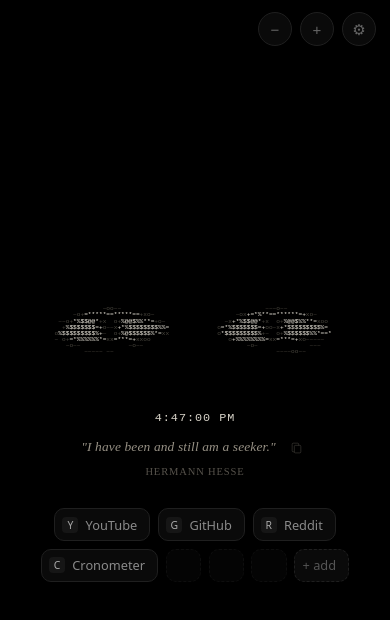
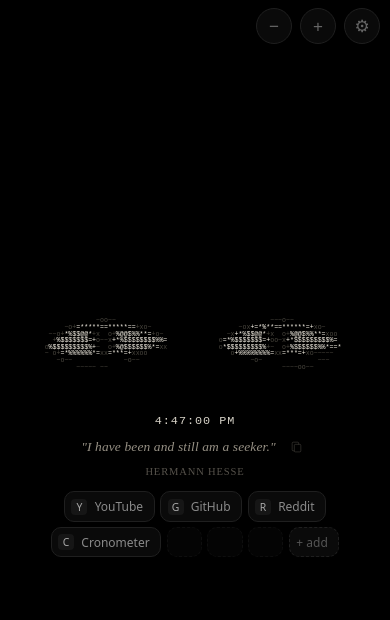
Before and after one commit to 59n/amoled-newtab, a website with bundled scripts: page newtab.html in a window 390 px wide. Built offline with nearby package versions, Linux system fonts and the light colour scheme; some packages are replaced by stand-ins of ours; no server answers.

Commit message:
Fix mobile fullscreen: disable font boosting, lock viewport, prevent horizontal overflow, and keep settings cog fixed in view

```diff
--- a/newtab.css
+++ b/newtab.css
@@ -107,6 +107,16 @@ body[data-accent="rose"] {
   --accent-aura: rgba(251, 113, 133, 0.085);
 }
 
+html {
+  width: 100%;
+  max-width: 100vw;
+  overflow-x: hidden;
+  -webkit-text-size-adjust: 100%;
+  -moz-text-size-adjust: 100%;
+  text-size-adjust: 100%;
+  --page-scale: 1;
+}
+
 html, body {
   min-height: 100vh;
   min-height: 100dvh;
@@ -118,17 +128,20 @@ html, body {
   transition: background-color 200ms ease;
 }
 
-html {
-  --page-scale: 1;
-}
-
 body {
+  width: 100%;
+  max-width: 100vw;
+  margin: 0;
+  padding: 0;
   display: flex;
+  flex-direction: column;
   align-items: center;
   justify-content: center;
   overflow-x: hidden;
   overflow-y: auto;
   -webkit-overflow-scrolling: touch;
+  -webkit-text-size-adjust: 100%;
+  text-size-adjust: 100%;
 }
 
 main {
@@ -143,9 +156,10 @@ main {
   width: 100%;
   max-width: 920px;
   margin: auto;
-  padding: max(1.5rem, env(safe-area-inset-top) + 0.8rem) max(1rem, env(safe-area-inset-right)) max(1.5rem, env(safe-area-inset-bottom)) max(1rem, env(safe-area-inset-left));
+  padding: max(1.2rem, env(safe-area-inset-top) + 0.6rem) max(0.8rem, env(safe-area-inset-right)) max(1.2rem, env(safe-area-inset-bottom)) max(0.8rem, env(safe-area-inset-left));
   position: relative;
   z-index: 2;
+  box-sizing: border-box;
 }
 
 /* Prevent flashing of zoom buttons when hidden in settings */
@@ -217,11 +231,13 @@ body.has-cursor-aura .cursor-aura.active {
 /* ASCII Eyes - Fully Responsive across mobile and desktop */
 .eyes {
   position: relative;
-  box-sizing: content-box;
-  width: 88ch;
+  box-sizing: border-box;
+  display: flex;
+  justify-content: center;
+  align-items: center;
+  width: 100%;
+  max-width: 100%;
   height: 22em;
-  min-width: 0;
-  max-width: 100%;
   min-height: 0;
   max-height: 22em;
   margin: 0 auto;
@@ -230,7 +246,8 @@ body.has-cursor-aura .cursor-aura.active {
   background: transparent;
   color: var(--accent-bright);
   font-family: "IBM Plex Mono", "Cascadia Code", "Courier New", ui-monospace, monospace;
-  font-size: clamp(4px, min(calc((100vw - 32px) / 58), calc((100dvh - 170px) / 26)), 8px);
+  font-size: 8px;
+  font-size: min(8px, calc((100vw - 28px) / 56), calc((100dvh - 160px) / 24));
   line-height: 1;
   letter-spacing: 0;
   font-variant-ligatures: none;
@@ -241,10 +258,12 @@ body.has-cursor-aura .cursor-aura.active {
 }
 
 .eyes__bg,
-.eyes__layer,
-.eyes__tone {
+.eyes__layer {
   position: absolute;
   inset: 0;
+  display: flex;
+  justify-content: center;
+  align-items: center;
 }
 
 .eyes__bg {
@@ -259,6 +278,7 @@ body.has-cursor-aura .cursor-aura.active {
 .eyes__layer--active { opacity: 1; }
 
 .eyes__tone {
+  position: absolute;
   margin: 0;
   padding: 0;
   pointer-events: none;
@@ -270,6 +290,7 @@ body.has-cursor-aura .cursor-aura.active {
   letter-spacing: 0;
   font-variant-ligatures: none;
   font-kerning: none;
+  text-align: center;
 }
 
 .eyes__tone--dim { color: var(--text-dim); }
@@ -1176,6 +1197,50 @@ input:checked + .slider:before {
 
 /* Mobile & Small Screen Responsiveness */
 @media (max-width: 640px) {
+  main {
+    zoom: 1 !important; /* Mobile phones stay at native 100% full-screen scale */
+    width: 100%;
+    max-width: 100vw;
+    padding: max(0.9rem, env(safe-area-inset-top) + 0.4rem) max(10px, env(safe-area-inset-right)) max(1rem, env(safe-area-inset-bottom)) max(10px, env(safe-area-inset-left));
+    gap: 0.35rem;
+  }
+
+  .eyes {
+    height: 18em;
+    max-height: 20em;
+    font-size: min(7.2px, calc((100vw - 20px) / 56), calc((100dvh - 140px) / 22));
+  }
+
+  #top-controls,
+  #zoom-controls {
+    top: max(8px, env(safe-area-inset-top));
+    right: max(10px, env(safe-area-inset-right));
+    z-index: 50;
+  }
+
+  #top-controls button,
+  #zoom-controls button {
+    width: 36px;
+    height: 36px;
+    min-width: 36px;
+    min-height: 36px;
+    font-size: 17px;
+  }
+
+  .quote {
+    width: min(28rem, 92vw);
+    min-height: 3rem;
+  }
+
+  #chips {
+    gap: 0.35rem;
+  }
+
+  .chip {
+    padding: 0.35rem 0.65rem 0.35rem 0.4rem;
+    font-size: 0.75rem;
+  }
+
   #overlay {
     align-items: flex-end;
     padding: 0;
@@ -1225,12 +1290,4 @@ input:checked + .slider:before {
   .setting-row {
     padding: 0.65rem 0;
   }
-
-  #top-controls button,
-  #zoom-controls button {
-    width: 34px;
-    height: 34px;
-    min-width: 34px;
-    min-height: 34px;
-  }
 }
--- a/newtab.html
+++ b/newtab.html
@@ -2,7 +2,7 @@
 <html lang="en">
 <head>
   <meta charset="utf-8">
-  <meta name="viewport" content="width=device-width, initial-scale=1, viewport-fit=cover">
+  <meta name="viewport" content="width=device-width, initial-scale=1.0, maximum-scale=1.0, user-scalable=no, viewport-fit=cover">
   <meta name="theme-color" content="#000000">
   <meta name="apple-mobile-web-app-capable" content="yes">
   <meta name="apple-mobile-web-app-status-bar-style" content="black-translucent">
```
